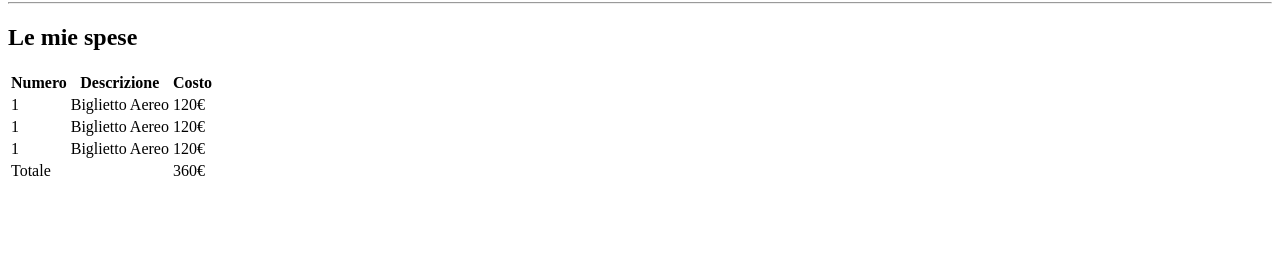
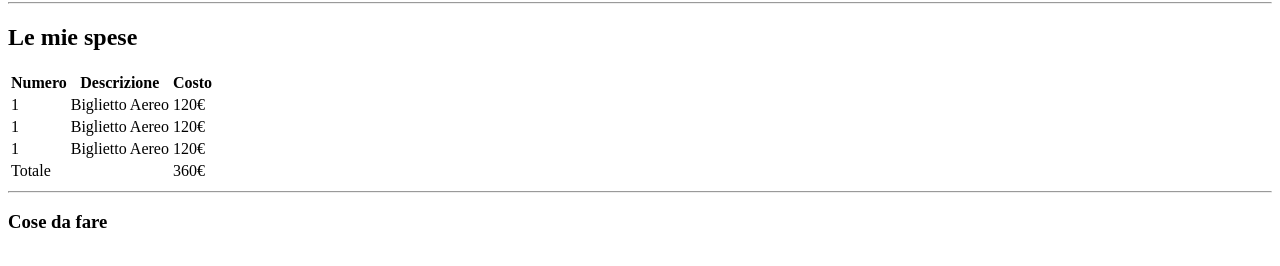
Before and after one commit to Framae/html-london-trip, a plain HTML site: page index.html in a window 1280 px wide. Shown: the part 78-344 px from the top of the page. Drawn offline with Linux system fonts and the light colour scheme.

Commit message:
ins. h3 cose da fare

```diff
--- a/index.html
+++ b/index.html
@@ -37,5 +37,7 @@
             <td>360&euro;</td>
         </tr>
     </table>
+    <hr>
+    <h3>Cose da fare</h3>
 </body>
 </html>
```
